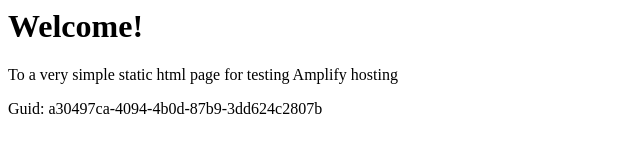
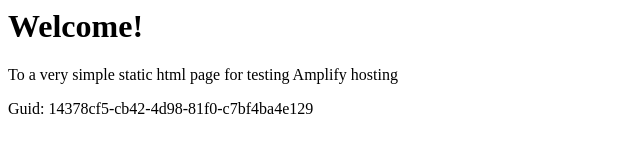
Before and after one commit to aws-aemilia-dub/Github-PR-Commit-Integration-Test-DoNotTouch-GitHubWebhookPushCanaryTest-v1-prod-eu-west-1, a website: page src/index.html in a window 1280 px wide. Shown: the full height of the page, 0-640 px from the left. Drawn offline with Linux system fonts and the light colour scheme.

Commit message:
commit from integ tests

```diff
--- a/src/index.html
+++ b/src/index.html
@@ -12,6 +12,6 @@
 <body>
     <h1>Welcome!</h1>
     <p>To a very simple static html page for testing Amplify hosting</p>
-    <p>Guid: a30497ca-4094-4b0d-87b9-3dd624c2807b</p></body>
+    <p>Guid: 14378cf5-cb42-4d98-81f0-c7bf4ba4e129</p></body>
 
 </html>
```
